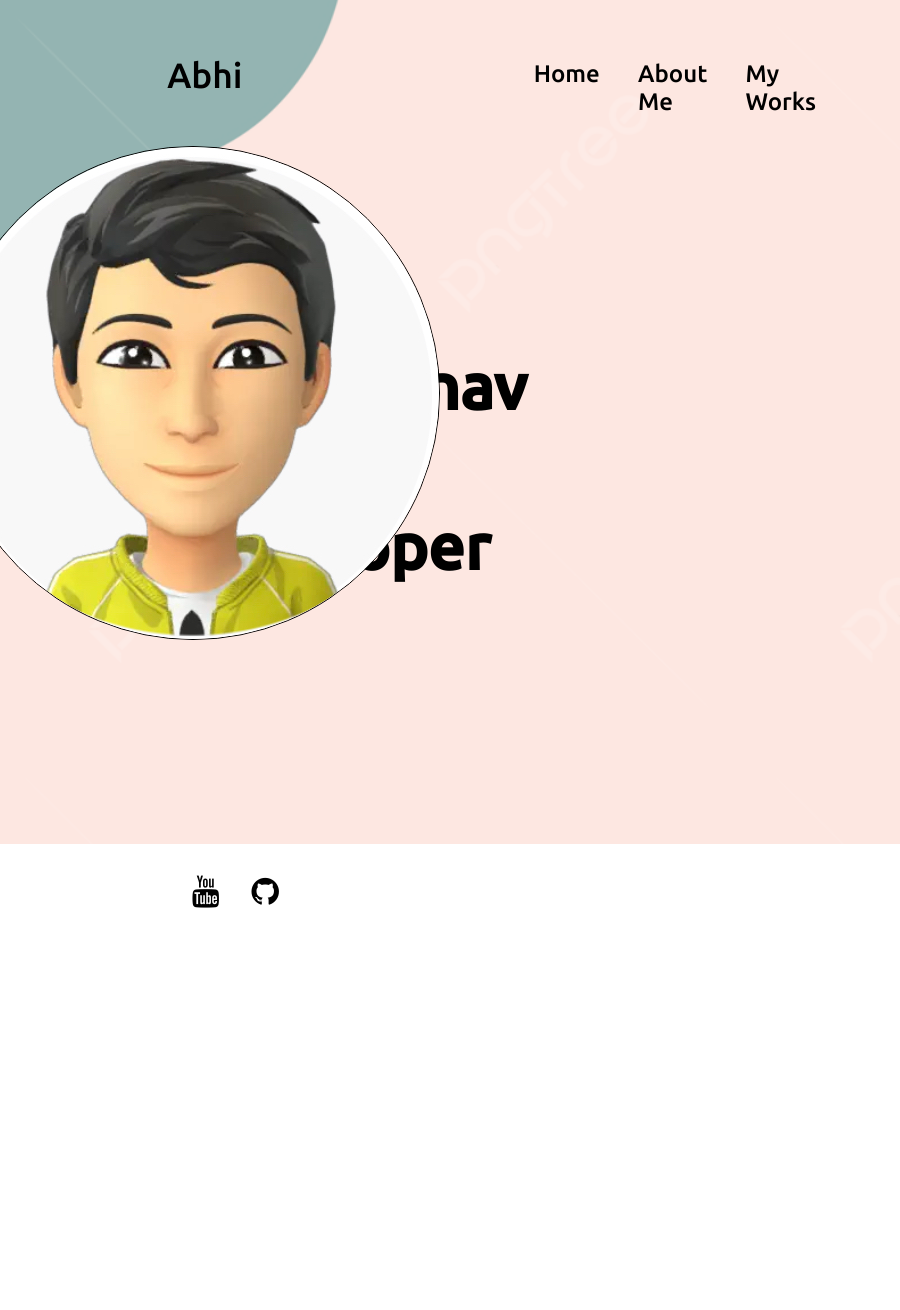
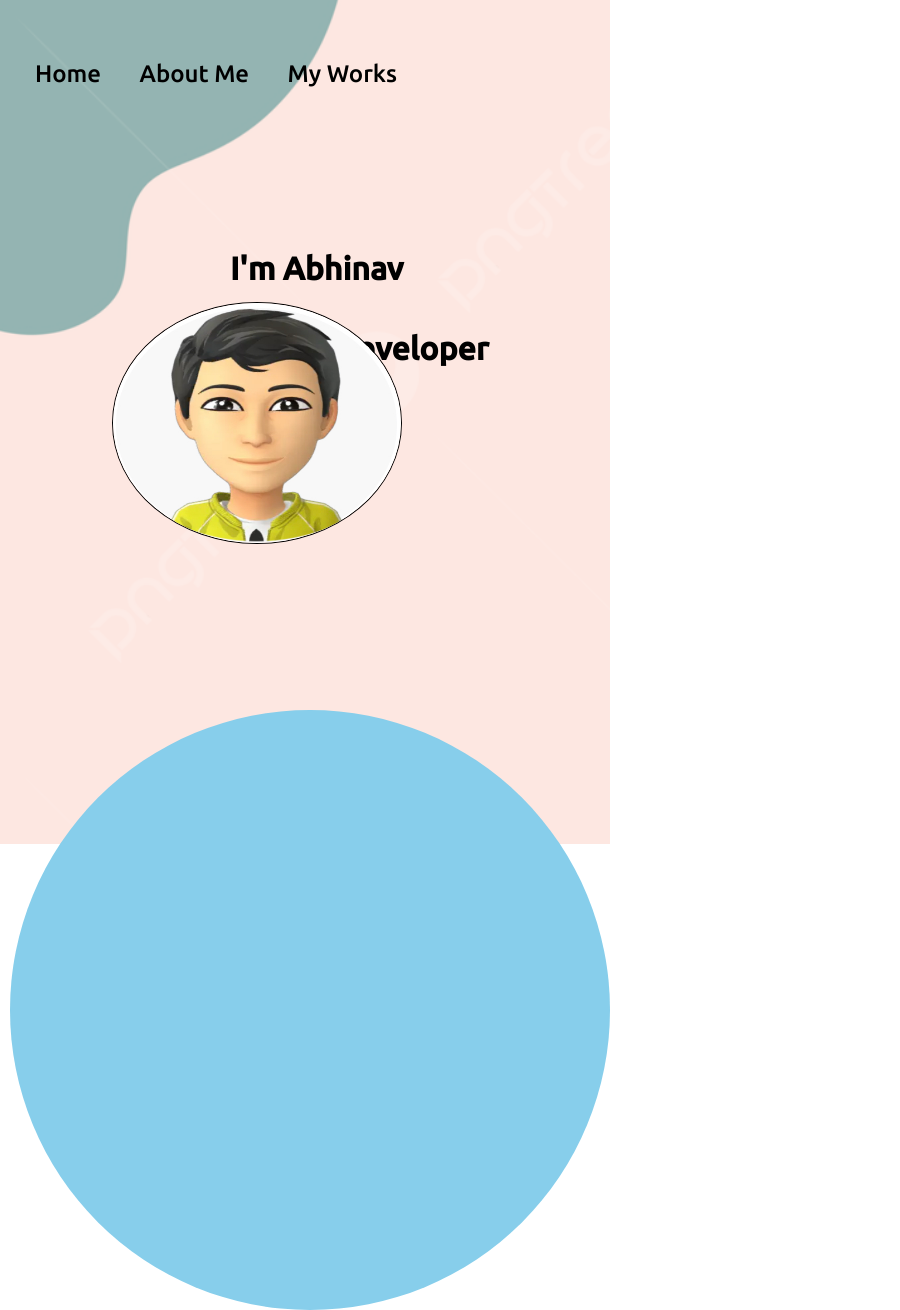
Before and after one commit to AbhinavRattan27/Abhi-s-Portfolioo, a plain HTML site: page index.html in a window 600 px wide. Shown: the top 1310 px of the page, 900 px wide, since content can reach past the window. Before the commit the page ends 908 px from the top, so only its background shows below. Drawn offline with nearby package versions, Linux system fonts and the light colour scheme.

Commit message:
Update abhi.css

```diff
--- a/abhi.css
+++ b/abhi.css
@@ -158,7 +158,7 @@ h1{
     display: none;
 }
 
-@media screen and (max-width:500px){
+@media screen and (min-width:410px) and (max-width:600px){
 
     li:nth-of-type(5),li:nth-of-type(1){
         display: none;
@@ -166,12 +166,60 @@ h1{
     .navbar{
         display: flex;
         list-style: none;
-        margin: 60px 0px 0px 40px;
+        margin: 60px 0px 0px 35px;
         gap: 2.4em;
     }
     h1{
         font-size:2em;
-        margin: 140px 0px 0px 240px;
+        margin: 140px 0px 0px 230px;
+        animation-play-state: paused;
+    }
+    img{
+        width: 48%;
+        height: 30%;
+        right: 12.4em;
+        bottom:16em;
+        border-radius: 100%;
+    }
+
+    .icons{
+        display: flex;
+        margin: 2em 0px 0px 10em;
+        gap:2em;
+    }
+
+    .new-cls:after,.new-cls-1:after,.new-cls-2:after{
+        display: none;
+    }
+
+    .circle{
+        display: block;
+        position: absolute;
+        bottom: -510px;
+        width: 600px;
+        height: 600px;
+        border-radius: 50%;
+        background-color:skyblue;
+        right: -10px;
+    }
+    body{
+        overflow: hidden;
+    }
+}
+
+@media screen and (max-width:410px){
+    li:nth-of-type(5),li:nth-of-type(1){
+        display: none;
+    }
+    .navbar{
+        display: flex;
+        list-style: none;
+        margin: 60px 0px 0px 15px;
+        gap: 2.4em;
+    }
+    h1{
+        font-size:2em;
+        margin: 95px 0px 0px 210px;
         animation-play-state: paused;
     }
     img{
```
